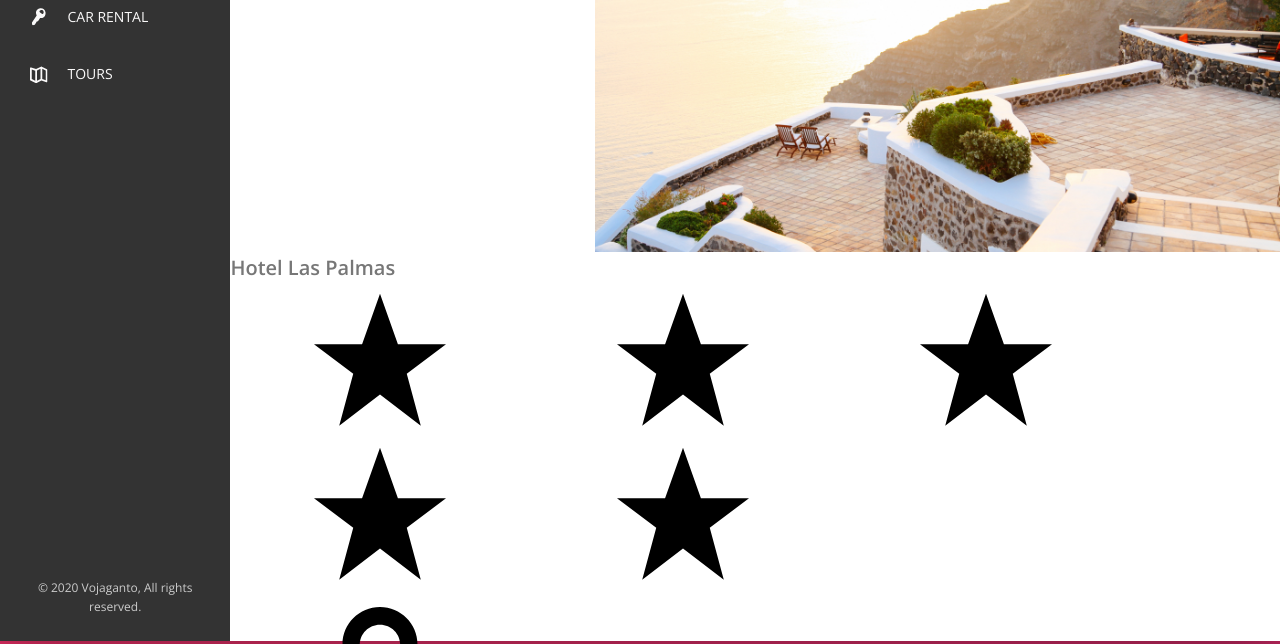
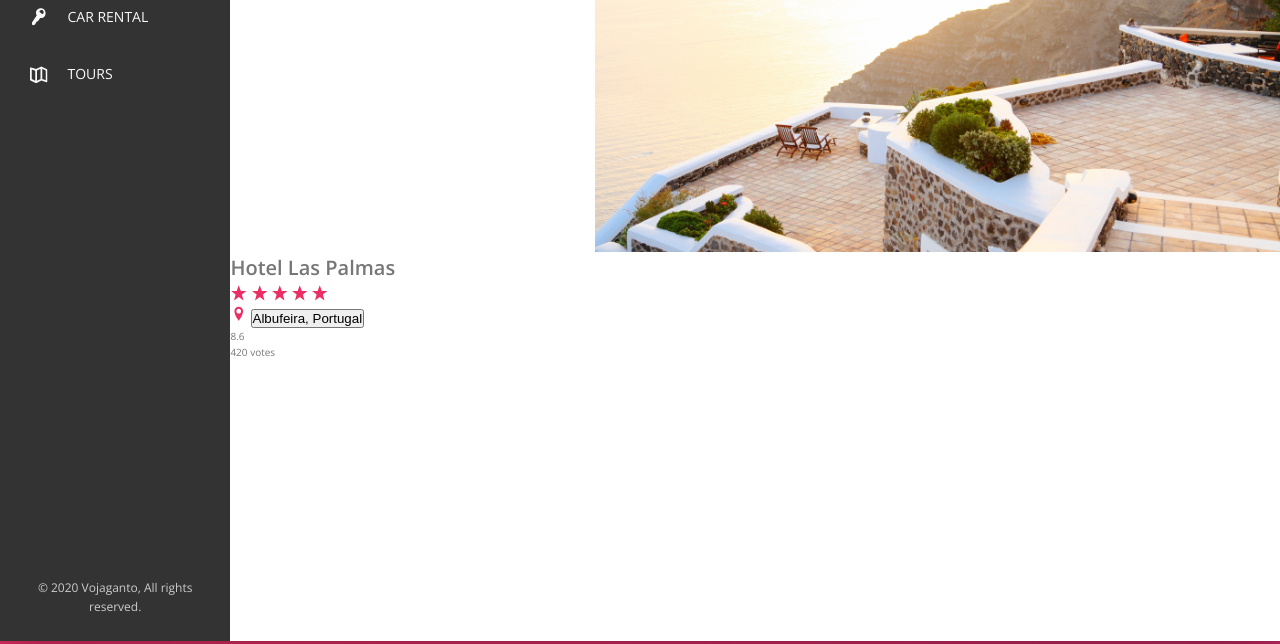
Before and after one commit to rom-30/vojaganto, a website: page index.html in a window 1280 px wide. Shown: the part 309-953 px from the top of the page. Drawn offline with nearby package versions, Linux system fonts and the light colour scheme.

Commit message:
Style icons

```diff
--- a/sass/_components.scss
+++ b/sass/_components.scss
@@ -212,7 +212,7 @@
 }
 
 ////////////////////////
-//// GaLLERY
+//// GALLERY
 
 .gallery {
     display: flex;
@@ -222,3 +222,24 @@
         display: block;
     }
 }
+
+////////////////////////
+//// OVERVIEW
+
+.overview {
+
+    &__heading {}
+    &__stars {}
+
+    &__icon-star,
+    &__icon-location {
+        width: 1.75em;
+        height: 1.75em;
+        fill: var(--color-primary);
+    }
+
+    &__location {}
+    &__rating {}
+    &__rating-average {}
+    &__rating-count {}
+}
```
Also changed, not shown: css/style.css.
